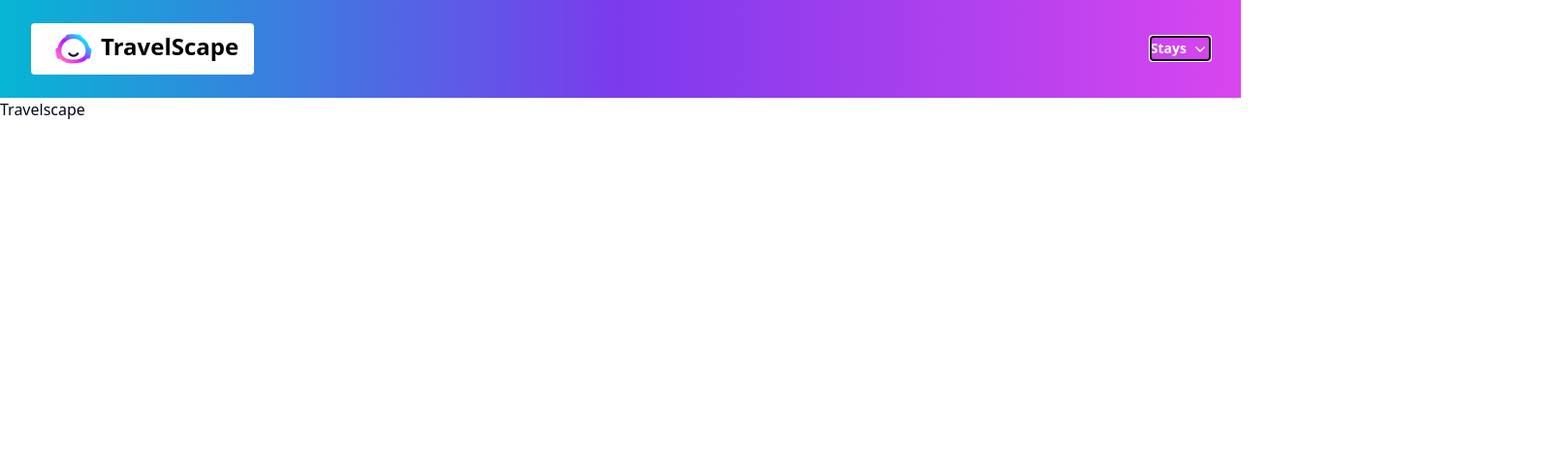
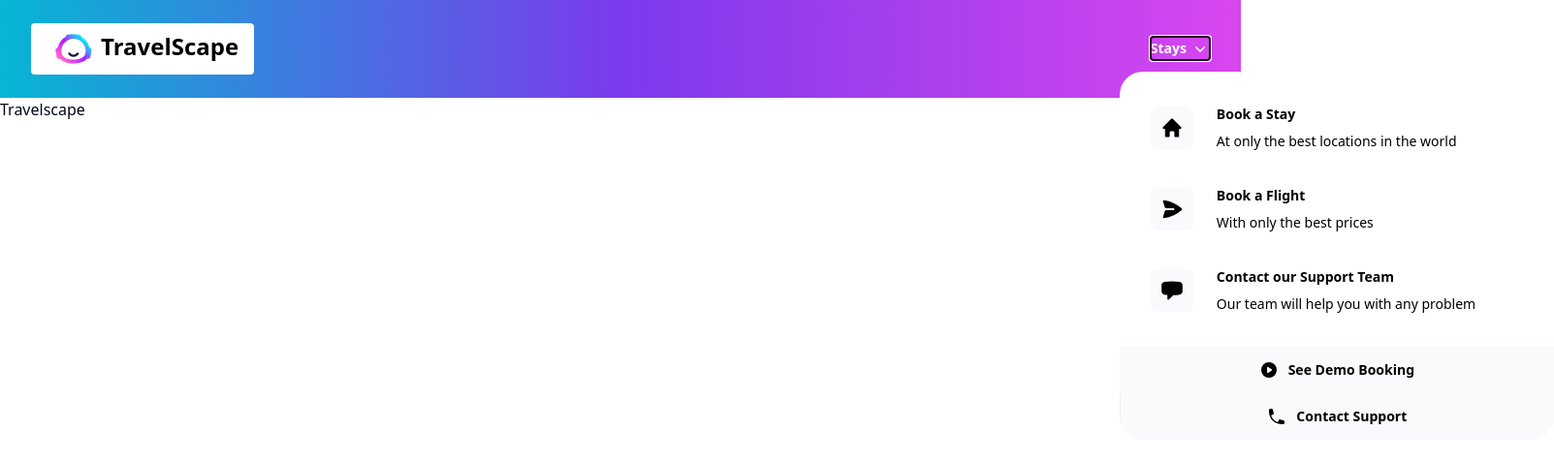
Before and after one commit to ilorde-exe/next-web-scraper, a Next.js app: page / in a window 1280 px wide. Both pictures are taken after a click on the button "Stays". Shown: the top 476 px of the page at 97% size, 1603 px wide, since content can reach past the window. Built offline with nearby package versions, Linux system fonts and the light colour scheme.

Commit message:
finish popover

```diff
--- a/components/Header.tsx
+++ b/components/Header.tsx
@@ -13,6 +13,41 @@
   PlayCircleIcon,
 } from "@heroicons/react/20/solid";
 import { Popover, Transition } from "@headlessui/react";
+
+const products = [
+  {
+    name: "Book a Stay",
+    description: "At only the best locations in the world",
+    href: "#",
+    icon: HomeIcon,
+  },
+  {
+    name: "Book a Flight",
+    description: "With only the best prices",
+    href: "#",
+    icon: PaperAirplaneIcon,
+  },
+  {
+    name: "Contact our Support Team",
+    description: "Our team will help you with any problem",
+    href: "#",
+    icon: ChatBubbleLeftIcon,
+  },
+];
+
+const callsToAction = [
+  {
+    name: "See Demo Booking",
+    href: "#",
+    icon: PlayCircleIcon,
+  },
+  {
+    name: "Contact Support",
+    href: "#",
+    icon: PhoneIcon,
+  },
+];
+
 const Header = () => {
   const [mobileMenuOpen, setmobileMenuOpen] = useState(false);
 
@@ -62,7 +97,7 @@
         <div className="flex lg:hidden">
           <button
             type="button"
-            className="-m-2.5 inline-flex items-center justify-center rounded-md p-2.5 text-white"
+            className="-m-2.5 inline-flex items-center justify-center rounded-md p-2.5 text-white shadow-lg ring-1 ring-gray-900/5"
             onClick={() => setmobileMenuOpen(true)}
           >
             <span className="sr-only">Open main menu</span>
@@ -85,7 +120,45 @@
               leaveFrom="opacity-100 translate-y-0"
               leaveTo="opacity-0 translate-y-1"
             >
-              <Popover.Panel></Popover.Panel>
+              <Popover.Panel className="absolute bg-white -left-8 top-full z-10 mt-3 max-w-md w-screen overflow-hidden rounded-3xl">
+                <div className="p-4">
+                  {products.map((item) => (
+                    <div
+                      key={item.name}
+                      className="group relative flex items-center gap-x-6 rounded-lg p-4 text-sm leading-6 hover:bg-gray-50"
+                    >
+                      <div className="flex h-11 w-11 flex-none items-center justify-center rounded-lg bg-gray-50 group-hover:bg-gray-200">
+                        <item.icon
+                          className="h-6 w-6 text-black group-hover:text-gray-600"
+                          aria-hidden="true"
+                        />
+                      </div>
+                      <div className="flex-auto">
+                        <a
+                          href={item.href}
+                          className="block font-semibold text-black"
+                        >
+                          {item.name}
+                          <span className="absolute inset-0" />
+                        </a>
+                        <p className="mt-1 text-black">{item.description}</p>
+                      </div>
+                    </div>
+                  ))}
+                </div>
+                <div className="grid grid-col-2 divide-x divide-gray-900/5 bg-gray-50">
+                  {callsToAction.map((item) => (
+                    <a
+                      key={item.name}
+                      href={item.href}
+                      className="flex items-center justify-center gap-x-2.5 p-3 text-sm font-semibold leading-6 text-black "
+                    >
+                      <item.icon className="h-5 w-5 flex-none text-black" />
+                      {item.name}
+                    </a>
+                  ))}
+                </div>
+              </Popover.Panel>
             </Transition>
           </Popover>
         </Popover.Group>
```
